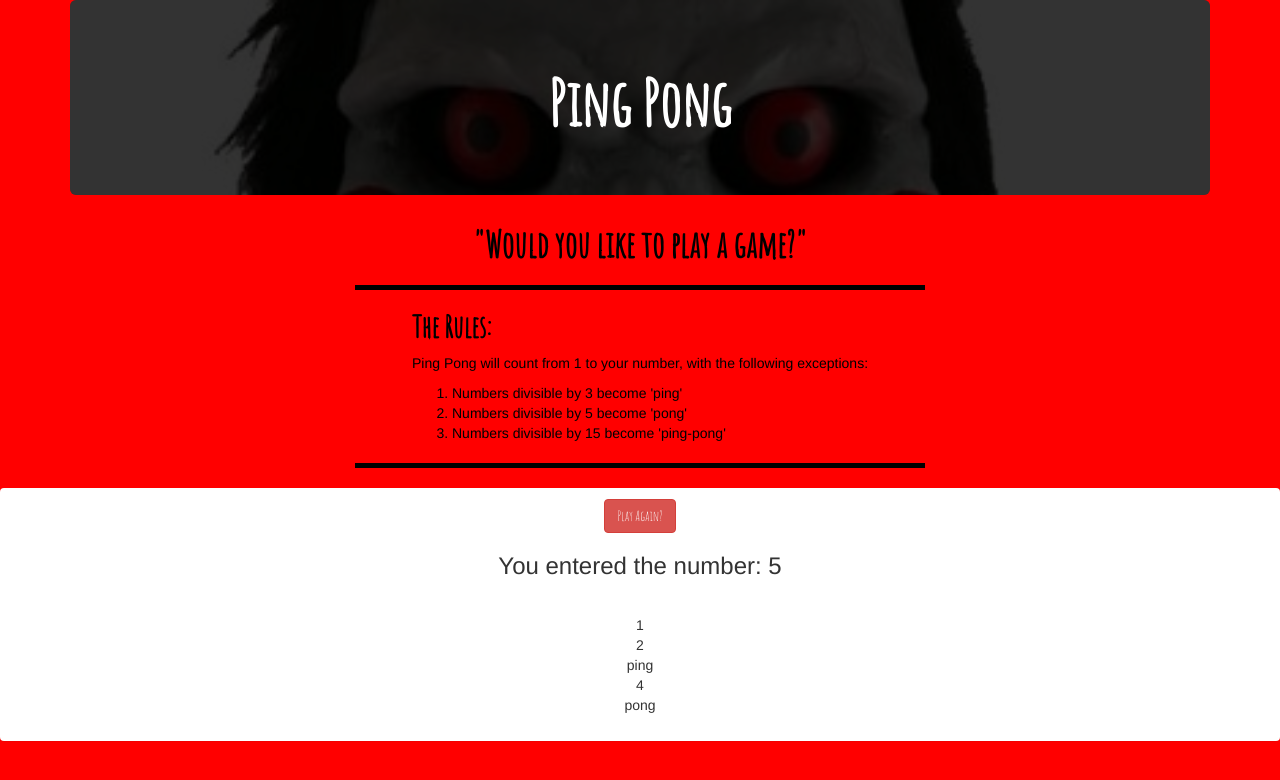
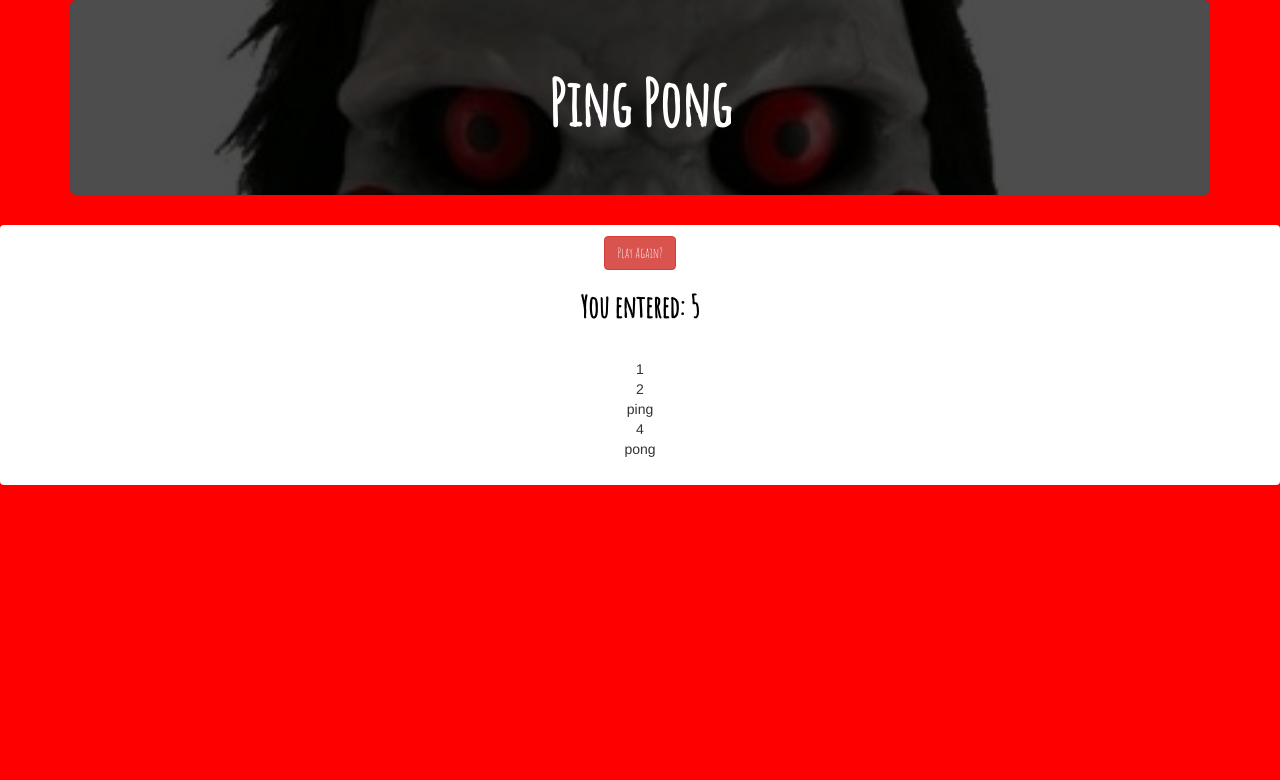
Before and after one commit to ebby89/Portfolio-Week-3, a plain HTML site: page index.html in a window 1280 px wide. Both pictures are taken after typing "5" into the empty fields and a click on the button "Let's do this!". Drawn offline with Linux system fonts and the light colour scheme.

Commit message:
Update variable names to make more sense. Fix typos in readme. Update hidden content to hide rules/title in addition to form. Remove unwanted font link.

```diff
--- a/css/styles.css
+++ b/css/styles.css
@@ -51,7 +51,7 @@ hr {
   top: 0;
   width: 100%;
   height: auto;
-  opacity: 0.2;
+  opacity: 0.3;
 }
 
 ul {
@@ -61,7 +61,7 @@ ul {
 }
 
 .input-small {
-  width: 12%;
+  width: 20%;
   margin-bottom: 10px;
   margin-left: auto;
   margin-right: auto;
@@ -82,6 +82,6 @@ ul {
   margin-right: auto;
 }
 
-#result {
+#output {
   display: none;
 }
--- a/index.html
+++ b/index.html
@@ -3,7 +3,6 @@
   <head>
     <meta charset="utf-8">
     <link href="https://fonts.googleapis.com/css?family=Amatic+SC" rel="stylesheet">
-    <link href="https://fonts.googleapis.com/css?family=Bangers" rel="stylesheet">
     <link href="css/bootstrap.css" type="text/css" rel="stylesheet">
     <link href="css/styles.css" type="text/css" rel="stylesheet">
     <script src="js/jquery-3.2.1.js"></script>
@@ -17,7 +16,7 @@
         <img src="img/saw.jpg" alt="Picture of the 'Saw' clown.">
         <h1>Ping Pong</h1>
       </div>
-      <div>
+      <div id="hide">
           <h1 class="center">"Would you like to play a game?"</h2>
           <hr>
           <div class="left-text">
@@ -31,21 +30,22 @@
             </p>
           </div>
           <hr>
-      </div>
+
   <!-- FORM -->
-      <form id="pingPong" class="form-group">
+        <form id="pingPongForm" class="form-group">
           <label for="numberInput"><h2>Enter your number:</h2></label>
           <input id="numberInput" class="form-control input-small" type="number">
           <button class="btn btn-black" type="submit" name="button">Let's do this!</button>
         </form>
       </div>
+    </div>
 
 <!-- SHOW OUTPUT -->
-    <div id="result">
+    <div id="output">
       <div class="panel">
         <div class="panel-heading">
-          <center><button type="click" class="btn btn-danger" id="refresh" onClick="window.location.reload()">Play Again?</button></center>
-          <center><h3>You entered the number: <span class="resultNumber"></span></h3></center>
+          <center><button type="click" class="btn btn-danger" onClick="window.location.reload()">Play Again?</button></center>
+          <center><h2>You entered: <span></span></h2></center>
         </div>
         <div class="panel-body">
           <center><ul>
--- a/js/scripts.js
+++ b/js/scripts.js
@@ -1,48 +1,44 @@
 // Back-End Business Logic
 var result = [];
 
-function playPingPong(number){
+function toPingPong(userInput) {
 
-  if (number<=0) {
-    alert("Please enter a positive number.");
-    return "";
+  if (userInput <= 0) {
+    alert('Please enter a positive number.')
+    return ""; //alert for 0 or negative number -- returns nothing
   }
 
-  for(var i = 1; i <= number; i++) {
-    if ((i % 3 === 0) && (i % 5 === 0)) {
+  for (i = 1; i <= userInput; i++) {
+    if (i % 3 === 0 && i % 5 === 0) { //for divisible by 15 -- display ping-pong
       result.push("ping-pong");
-    } else if (i % 5 === 0) {
-      result.push("pong");
-    } else if (i % 3 === 0) {
+    } else if (i % 5 === 0) { //for divisible by 5 -- display pong
+        result.push("pong");
+    } else if (i % 3 === 0) { //for divisible by 3 -- display ping
         result.push("ping");
     } else {
-      result.push(i);
+        result.push(i); //display the non-divisible numbers
     }
   }
 
-  return result;
+  return result; //return the resulting array of numbers/ping/pong/ping-pongs
+}; //END FUNCTION toPingPong
 
-};
 
-// Front-End User Interface
+// Front-End Logic
 $(document).ready(function(){
-  $("form#pingPong").submit(function(event){
+  $('#pingPongForm').submit(function(event){
     event.preventDefault();
 
-    var number = $("#numberInput").val()
+    var userInput = $('#numberInput').val();
+    $('span').text(userInput); //display the number they entered back to them
 
-    $(".resultNumber").text(number);
+    var result = toPingPong(userInput);
 
-    var result = playPingPong(number)
-
-    result.forEach(function(item) {
-      $("ul").append("<li>"+item+"</li>");
+    result.forEach(function(output) {
+      $('ul').append('<li>' + output + '<li>'); //display result of EACH value within the array as a <li> within the <ul>
     });
 
-    $("#result").fadeIn(600);
-    $("#pingPong").hide();
-
-    var refreshPage = [];
-
-  });
-});
+    $('#output').fadeIn(600); //quick fadeIn of hidden output div
+    $('#hide').hide(); //hide the rest of the form/rules when displaying output
+  }); //FORM SUBMIT FUNCTION EVENT
+}); //DOCUMENT READY FUNCTION
```
Also changed, not shown: 1 other file. Lines whose indentation alone changed are shown as unchanged.
